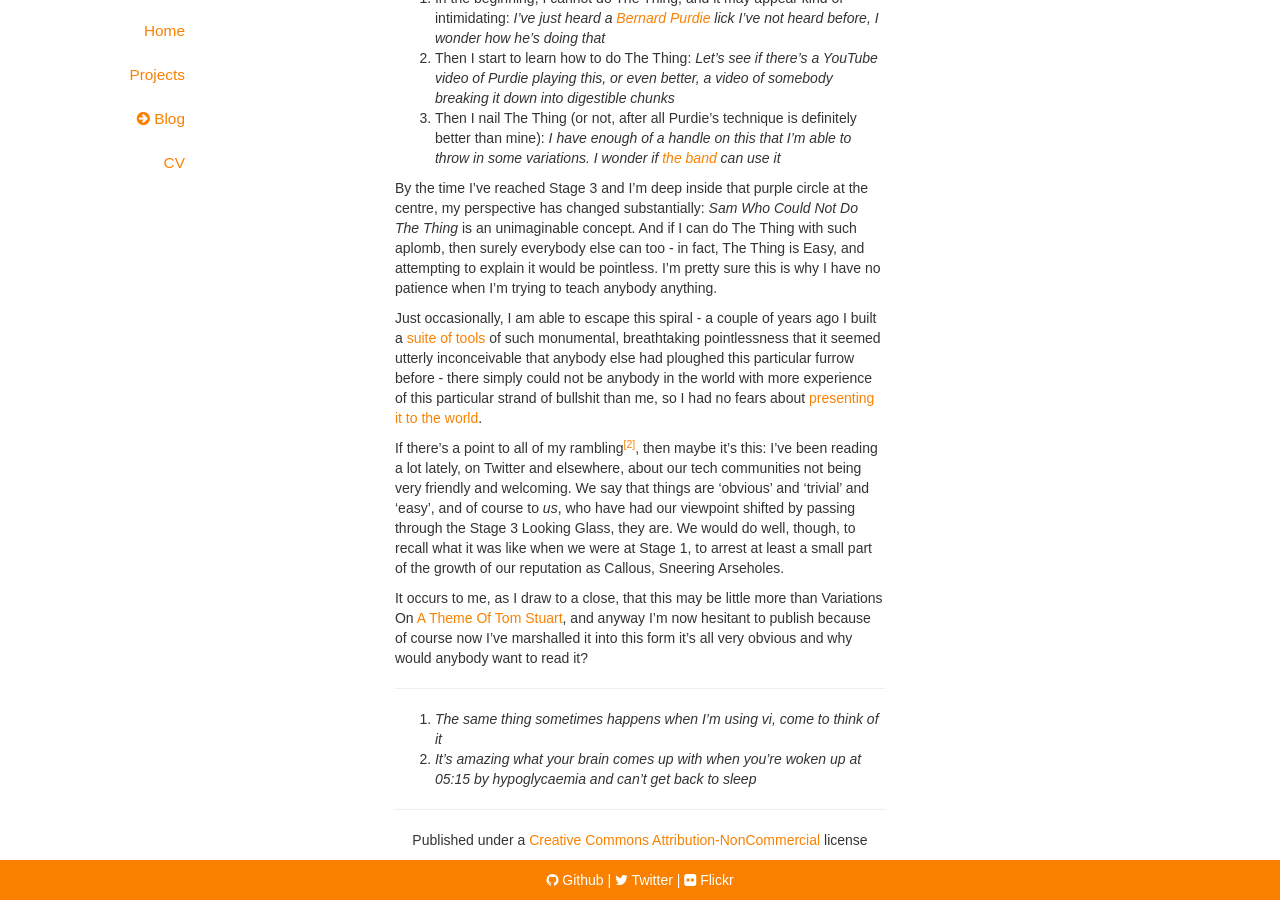
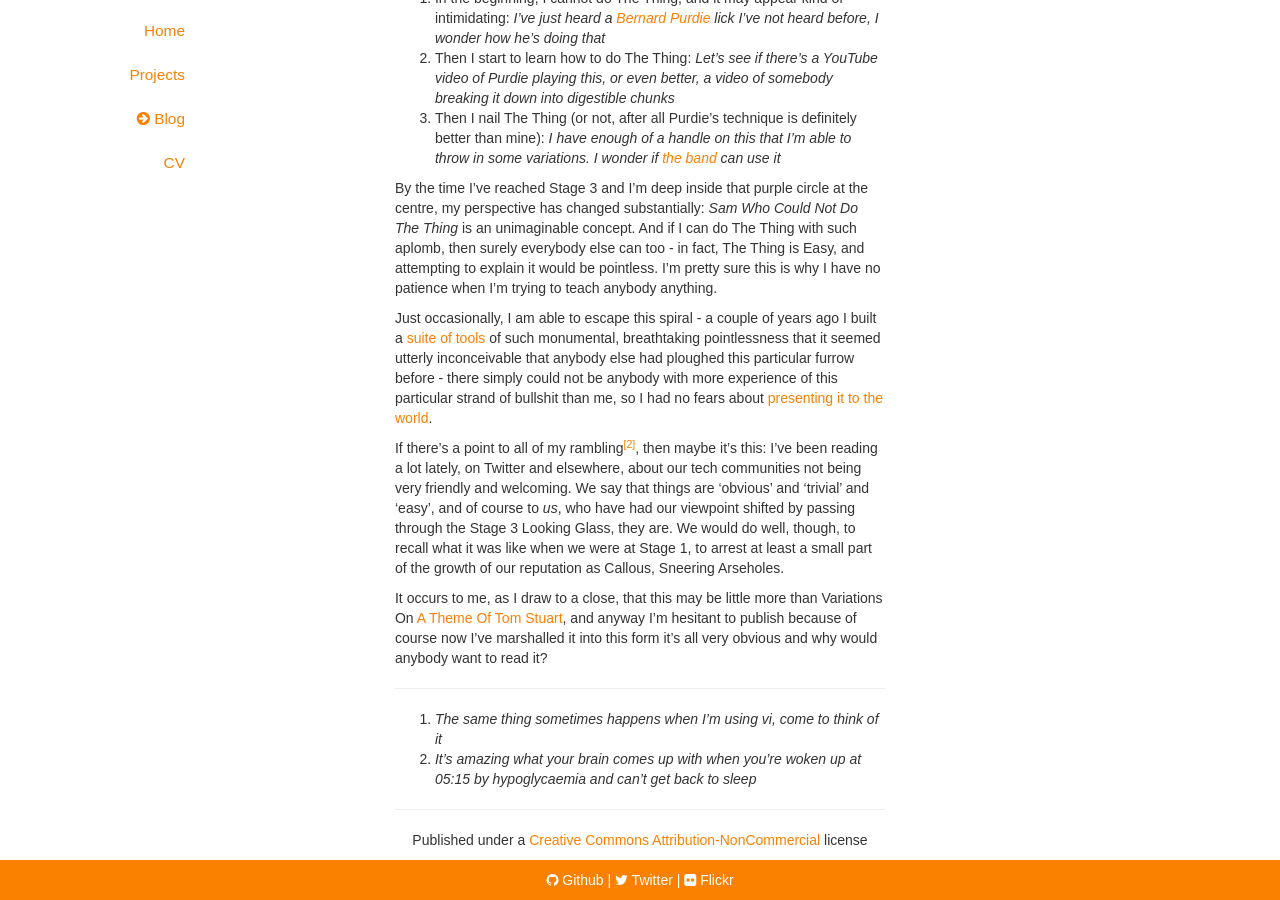
Before and after one commit to pikesley/pikesley.github.io, a Jekyll site: the page built from blog/_posts/2016-02-10-rhapsody-on-a-theme-of-imposter-syndrome.md, in a window 1280 px wide and 900 px high, scrolled down 866 px. Built offline with Jekyll 4.4.1, drawn with Linux system fonts in a browser that asks for light colours; nearby versions of some CDN libraries; some web fonts are replaced.

Commit message:
Light edits

```diff
--- a/blog/_posts/2016-02-10-rhapsody-on-a-theme-of-imposter-syndrome.md
+++ b/blog/_posts/2016-02-10-rhapsody-on-a-theme-of-imposter-syndrome.md
@@ -16,11 +16,11 @@ I recently found out about a thing called [The Zone Of Proximal Development](htt
 
 By the time I've reached Stage 3 and I'm deep inside that purple circle at the centre, my perspective has changed substantially: _Sam Who Could Not Do The Thing_ is an unimaginable concept. And if I can do The Thing with such aplomb, then surely everybody else can too - in fact, The Thing is Easy, and attempting to explain it would be pointless. I'm pretty sure this is why I have no patience when I'm trying to teach anybody anything.
 
-Just occasionally, I am able to escape this spiral - a couple of years ago I built a [suite](http://uncleclive.herokuapp.com/) [of](http://pokrovsky.herokuapp.com/) [tools](http://dead-cockroach.herokuapp.com/) of such monumental, breathtaking pointlessness that it seemed utterly inconceivable that anybody else had ploughed this particular furrow before - there simply could not be anybody in the world with more experience of this particular strand of bullshit than me, so I had no fears about [presenting it to the world](https://www.youtube.com/watch?v=Qt_J0jNqtZg&index=2&list=PLuPLM2FI60-M0-aWejF9WgB-Dkt1TuQXv).
+Just occasionally, I am able to escape this spiral - a couple of years ago I built a [suite](http://uncleclive.herokuapp.com/) [of](http://pokrovsky.herokuapp.com/) [tools](http://dead-cockroach.herokuapp.com/) of such monumental, breathtaking pointlessness that it seemed utterly inconceivable that anybody else had ploughed this particular furrow before - there simply could not be anybody with more experience of this particular strand of bullshit than me, so I had no fears about [presenting it to the world](https://www.youtube.com/watch?v=Qt_J0jNqtZg&index=2&list=PLuPLM2FI60-M0-aWejF9WgB-Dkt1TuQXv).
 
 If there's a point to all of my rambling<sup>[[2]](#2)</sup>, then maybe it's this: I've been reading a lot lately, on Twitter and elsewhere, about our tech communities not being very friendly and welcoming. We say that things are 'obvious' and 'trivial' and 'easy', and of course to _us_, who have had our viewpoint shifted by passing through the Stage 3 Looking Glass, they are. We would do well, though, to recall what it was like when we were at Stage 1, to arrest at least a small part of the growth of our reputation as Callous, Sneering Arseholes.
 
-It occurs to me, as I draw to a close, that this may be little more than Variations On [A Theme Of Tom Stuart](http://codon.com/i-have-no-idea-what-im-doing), and anyway I'm now hesitant to publish because of course now I've marshalled it into this form it's all very obvious and why would anybody want to read it?
+It occurs to me, as I draw to a close, that this may be little more than Variations On [A Theme Of Tom Stuart](http://codon.com/i-have-no-idea-what-im-doing), and anyway I'm hesitant to publish because of course now I've marshalled it into this form it's all very obvious and why would anybody want to read it?
 
 ---
 
```
